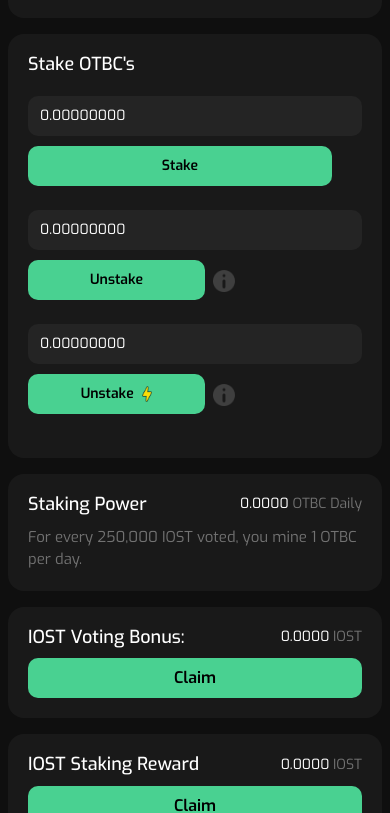
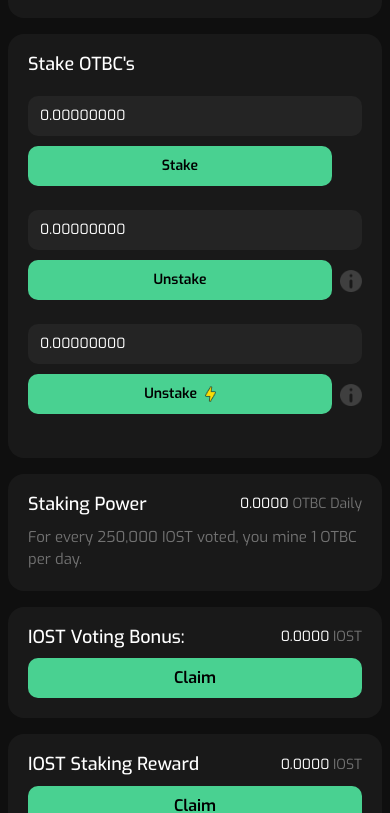
Before and after one commit to deazyyy/Otbapp, a React (Create React App) app: page /stakevote in a window 390 px wide. Shown: the part 825-1638 px from the top of the page. Built offline with nearby package versions, Linux system fonts and the light colour scheme.

Commit message:
stake change

```diff
--- a/public/index.html
+++ b/public/index.html
@@ -2,7 +2,7 @@
 <html lang="en">
   <head>
     <meta charset="utf-8" />
-    <link rel="icon" href="%PUBLIC_URL%/favicon.ico" />
+    <link rel="icon" href="%PUBLIC_URL%/favicon.png" />
     <meta name="viewport" content="width=device-width, initial-scale=1" />
     <meta name="theme-color" content="#000000" />
     <meta
@@ -33,7 +33,7 @@
       work correctly both with client-side routing and a non-root public URL.
       Learn how to configure a non-root public URL by running `npm run build`.
     -->
-    <title>React App</title>
+    <title>OTB App</title>
   </head>
   <body>
     <noscript>You need to enable JavaScript to run this app.</noscript>
--- a/src/Responsive.css
+++ b/src/Responsive.css
@@ -861,7 +861,9 @@
 	footer .nav-social{
 		margin: 10px 0 10px 0;
 	}
-
+	.tooltip_outer{
+		width: 30px !important;
+	}
 
 
 
```
Also changed, not shown: public/favicon.png (added), src/images/favicon.png (added).
